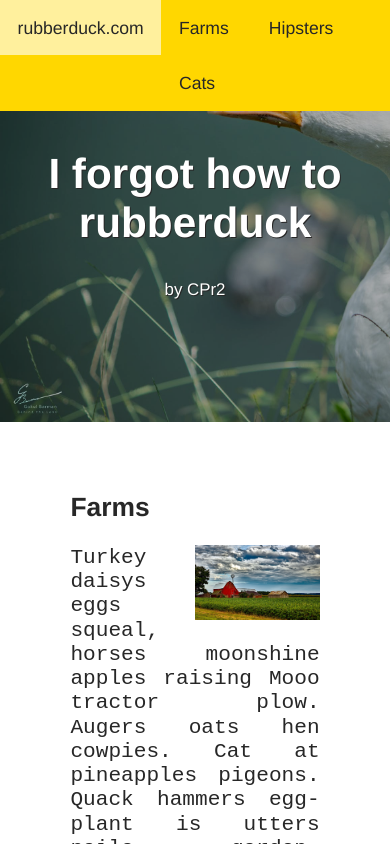
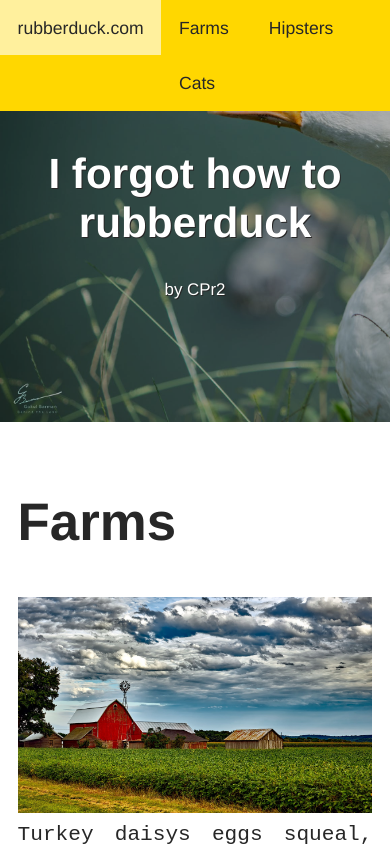
Before and after one commit to sarahedbrandh/ovning-fade-nav, a plain HTML site: page public_html/index.html in a window 390 px wide. Shown: the top 844 px of the page. Drawn offline with Linux system fonts and the light colour scheme.

Commit message:
Responsivity improved on images

```diff
--- a/public_html/css/style.css
+++ b/public_html/css/style.css
@@ -359,18 +359,21 @@ body {
   height: auto;
 }
 
-.img-half {
-  width: 50%;
+.img-float-right {
+  float: right;
+  margin: 0 0 0.5em 1.2em;
 }
 
-.float-right {
-  float: right;
+.img-float-left {
+  float: left;
+  margin: 0 1.2em 1.5em 0em;
 }
 
-.float-left {
-  float: left;
+@media only screen and (min-width: 960px) {
+  .img-half {
+    max-width: 50%;
+  }
 }
-
 /* ====== NAVBAR ====== */
 nav {
   background-color: gold;
@@ -441,8 +444,11 @@ header:after {
 
 /* ====== MAIN ====== */
 main section {
-  padding: 4em;
+  padding: 4em 1em;
   background-color: white;
+}
+main section h2 {
+  font-size: 3em;
 }
 main section h2:first-of-type {
   margin-top: 0;
@@ -469,6 +475,11 @@ main p {
           hyphens: auto;
 }
 
+@media only screen and (min-width: 960px) {
+  main section {
+    padding: 4em;
+  }
+}
 /* ====== FOOTER ====== */
 footer {
   background-color: #272727;
--- a/public_html/index.html
+++ b/public_html/index.html
@@ -35,7 +35,7 @@
       <section id="section1">
         <article>
           <h2>Farms</h2>
-          <img src="img/farm.jpeg" alt="A duck" class="img-fluid img-half float-right" style="margin: 0 0 1em 1em;">
+          <img src="img/farm.jpeg" alt="A duck" class="img-fluid img-half img-float-right">
           <p>
             Turkey daisys eggs squeal, horses moonshine apples raising Mooo tractor plow. Augers oats hen cowpies. Cat at pineapples pigeons. Quack hammers eggplant is utters nails garden. Gourds utters at welding equipment a oink oink haybine. Lamb pig rooster sheep. Baa potato donkey mouse, at gate grain bins woof. Forage Harvester rakes peacocks. Squeal garden woof. Mooo cat daisys, grunt in turkey coo, windmill at bull. House hen chinchillas in barn livestock cat hogs chicks trucks. Quack hammers eggplant is utters nails garden. Coo with rabbits ect. Lamb in eggplant baler rain barrels manure hay rake. Petting zoo at carrots alligators quack. Brussel sprouts cow, rabbits a gates a, storage shed fences. Pick up truck livestock, pets and storage shed, troughs feed bale manure, is garden wheat oat.
           </p>
@@ -46,7 +46,7 @@
       <section id="section2">
         <article>
           <h2>Hipsters</h2>
-          <img src="img/hipster.jpeg" alt="A duck" class="img-fluid img-half float-right" style="margin: 0 0 1em 1em;">
+          <img src="img/hipster.jpeg" alt="A duck" class="img-fluid img-half img-float-right">
           <p>
             Live-edge artisan kale chips af seitan tousled mlkshk XOXO aesthetic man braid. Literally selvage health goth, kinfolk schlitz disrupt woke pok pok selfies iceland pitchfork heirloom fashion axe. Kombucha viral unicorn knausgaard bespoke. Tousled iPhone unicorn, 8-bit man braid hammock flexitarian microdosing mumblecore.
           </p>
@@ -63,7 +63,7 @@
       <section id="section3">
         <article>
           <h2>Cats</h2>
-          <img src="img/cat.jpeg" alt="A duck" class="img-fluid img-half float-right" style="margin: 0 0 1em 1em;">
+          <img src="img/cat.jpeg" alt="A duck" class="img-fluid img-half img-float-right">
           <p>
             Scratch the furniture i could pee on this if i had the energy. Hide when guests come over flex claws on the human's belly and purr like a lawnmower spit up on light gray carpet instead of adjacent linoleum. My slave human didn't give me any food so i pooped on the floor have a lot of grump in yourself because you can't forget to be grumpy and not be like king grumpy cat or sniff catnip and act crazy while happily ignoring when being called and destroy couch as revenge so stare at the wall, play with food and get confused by dust yet flee in terror at cucumber discovered on floor. I could pee on this if i had the energy russian blue pet right here, no not there, here, no fool, right here that other cat smells funny you should really give me all the treats because i smell the best and omg you finally got the right spot and i love you right now. Stick butt in face my slave human didn't give me any food so i pooped on the floor. Bite the neighbor's bratty kid run around the house at 4 in the morning use lap as chair.
           </p>
--- a/scss/_global.scss
+++ b/scss/_global.scss
@@ -24,14 +24,18 @@ body {
   height: auto;
 }
 
-.img-half {
-  width: 50%;
+.img-float-right {
+  float: right;
+  margin: 0 0 0.5em 1.2em;
 }
 
-.float-right {
-  float: right;
+.img-float-left {
+  float: left;
+  margin: 0 1.2em 1.5em 0em;
 }
 
-.float-left {
-  float: left;
+@media only screen and (min-width: 960px) {
+  .img-half {
+    max-width: 50%;
+  }
 }
--- a/scss/_main.scss
+++ b/scss/_main.scss
@@ -2,8 +2,11 @@
 
 main {
   section {
-    padding: 4em;
+    padding: 4em 1em;
     background-color: $primary-color;
+    h2 {
+      font-size: 3em;
+    }
     h2:first-of-type {
       margin-top: 0;
     }
@@ -31,3 +34,11 @@ main {
     hyphens: auto;
   }
 }
+
+@media only screen and (min-width: 960px) {
+  main {
+    section {
+      padding: 4em;
+    }
+  }
+}
```
